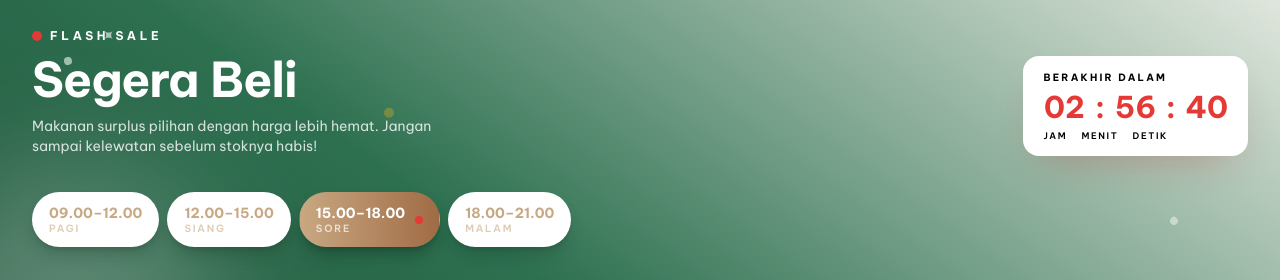
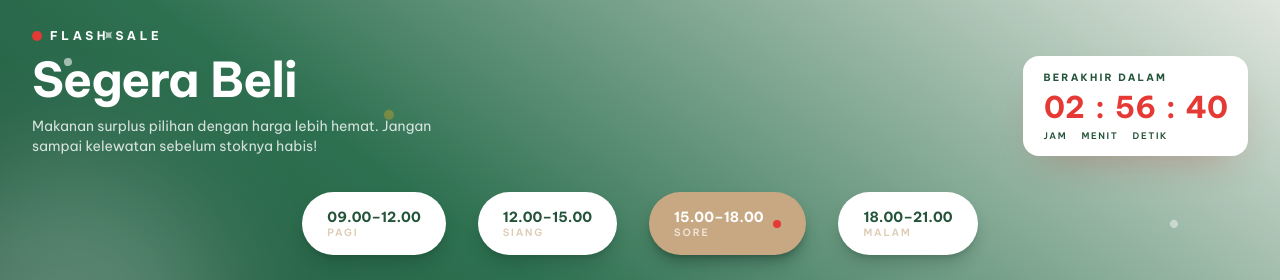
Before and after one commit to kayy-eci/Rebitesss, a Next.js app: page /home in a window 1280 px wide. Shown: the part 2517-2797 px from the top of the page. Built offline with nearby package versions, Linux system fonts and the light colour scheme.

Commit message:
perbaikan section flashsale

```diff
--- a/app/components/FlashSaleSection.tsx
+++ b/app/components/FlashSaleSection.tsx
@@ -109,7 +109,7 @@ function SectionCountdown({
       className="rounded-2xl bg-white px-5 py-3.5 shadow-[0_18px_40px_-18px_rgba(185,28,28,0.3)]"
     >
       <div className="flex items-center gap-2.5">
-        <p className="font-sans text-[10px] font-bold uppercase tracking-[0.22em] text-black">
+        <p className="font-sans text-[10px] font-bold uppercase tracking-[0.22em] text-primary">
           {label}
         </p>
       </div>
@@ -138,7 +138,7 @@ function SectionCountdown({
         </span>
       </div>
 
-      <div className="mt-1 flex gap-1 font-sans text-[9px] font-semibold uppercase tracking-[0.18em] text-black">
+      <div className="mt-1 flex gap-1 font-sans text-[9px] font-semibold uppercase tracking-[0.18em] text-primary">
         <span className="min-w-[2ch] text-center">Jam</span>
         <span aria-hidden className="w-[1ch]" />
         <span className="min-w-[2ch] text-center">Menit</span>
@@ -320,7 +320,7 @@ export function FlashSaleSection({
   const { realSlot, setSelectedSlot, activeSlot } = useSlotRotation();
 
   const activeSlotDef = activeSlot
-    ? SLOTS.find((s) => s.key === activeSlot) ?? null
+    ? (SLOTS.find((s) => s.key === activeSlot) ?? null)
     : null;
   const slotStartIso = activeSlotDef
     ? new Date(wibEpochOfToday(activeSlotDef.start)).toISOString()
@@ -477,7 +477,7 @@ export function FlashSaleSection({
           </div>
         </div>
 
-        <div className="relative mt-9 flex flex-wrap items-center gap-2">
+        <div className="relative mt-9 flex flex-wrap items-center justify-center gap-3 md:flex-nowrap md:gap-8">
           {SLOTS.map((slot) => {
             const isReal = realSlot === slot.key;
             const isActive = activeSlot === slot.key;
@@ -492,10 +492,10 @@ export function FlashSaleSection({
                   )
                 }
                 className={cn(
-                  "group relative flex items-center gap-2.5 rounded-full border px-4 py-2.5 font-sans transition-all duration-300",
+                  "group relative flex items-center gap-2.5 rounded-full border px-4 py-2.5 md:px-6 md:py-3.5 font-sans transition-all duration-300",
                   isActive
-                    ? "border-transparent bg-gradient-to-r from-[#C8A882] to-[#A06B45] text-white shadow-lg shadow-forest-900/40 hover:from-[#6B4530] hover:to-[#C8A882]"
-                    : "border-white/60 bg-white text-[#C8A882] shadow-lg shadow-forest-900/25 hover:bg-cream-100 hover:text-[#6B4530]",
+                    ? "border-transparent bg-caramel text-white shadow-lg shadow-forest-900/40 hover:bg-white hover:text-caramel"
+                    : "border-white/60 bg-white text-primary shadow-lg shadow-forest-900/25 hover:bg-caramel hover:text-white",
                   FOCUS_RING,
                 )}
               >
@@ -506,7 +506,9 @@ export function FlashSaleSection({
                   <span
                     className={cn(
                       "text-[10px] font-semibold uppercase tracking-[0.18em]",
-                      isActive ? "text-white/70" : "text-[#C8A882]/60",
+                      isActive
+                        ? "text-white/70 group-hover:text-caramel"
+                        : "text-[#C8A882]/60 group-hover:text-white",
                     )}
                   >
                     {slot.name}
@@ -565,7 +567,7 @@ export function FlashSaleSection({
               initial={{ opacity: 0, y: 20 }}
               animate={{ opacity: 1, y: 0 }}
               transition={{ duration: 0.5, ease: [0.22, 1, 0.36, 1] }}
-              className="rounded-3xl border border-white/20 bg-black/20 p-10 text-center backdrop-blur-sm sm:p-14"
+              className="rounded-3xl border border-white/20 bg-white/20 p-10 text-center backdrop-blur-sm sm:p-14"
             >
               <p className="mt-5 font-sans text-xs font-bold uppercase tracking-[0.3em] text-white">
                 Flash Sale
--- a/app/components/HowItWorks.tsx
+++ b/app/components/HowItWorks.tsx
@@ -17,13 +17,13 @@ const steps: Step[] = [
     image: "/pembeli-mencaro.jpg",
   },
   {
-    title: "Pilih Metode Penerimaan",
+    title: "Pilih Metode Penerimaan Pesanan",
     description:
       "Pilih untuk mengambil sendiri pesanan di toko atau gunakan layanan pengiriman yang tersedia.",
     image: "/penerimaan.jpg",
   },
   {
-    title: "Makanan Terselamatkan!",
+    title: "Makanan Berhasil Diselamatkan!",
     description:
       "Nikmati makanan lezat Anda dengan harga hemat, sekaligus berkontribusi menyelamatkan lingkungan.",
     image: "/terselamatkan.jpg",
--- a/app/components/navbar.tsx
+++ b/app/components/navbar.tsx
@@ -17,8 +17,8 @@ const LOCATIONS = ['Depok', 'Jakarta Selatan', 'Bekasi', 'Bogor', 'Tangerang'];
 
 const NAV_LINKS = [
   { id: 'home', label: 'Beranda' },
+  { id: 'rekomendasi', label: 'Makanan' },
   { id: 'flashSale', label: 'Flash Sale' },
-  { id: 'rekomendasiMakanan', label: 'Makanan' },
   { id: 'umkm', label: 'UMKM' },
   { id: 'langganan', label: 'Langganan' },
 ];
```
